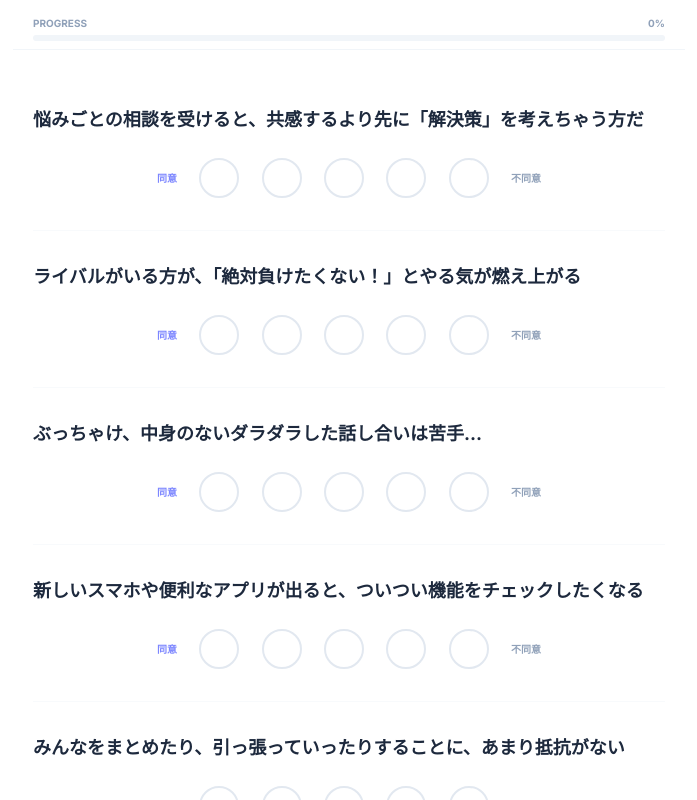
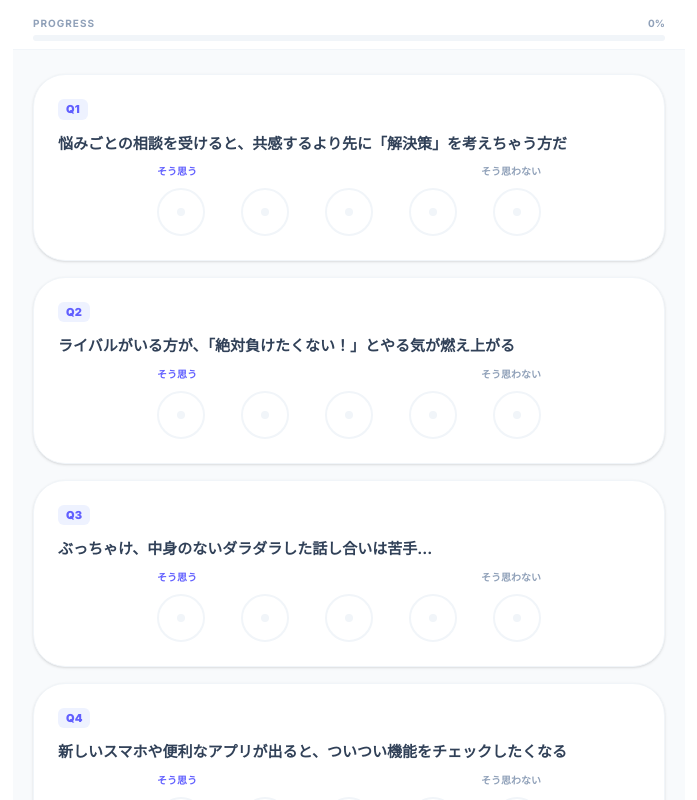
Before and after one commit to kiyoshikitamura/diagnosis_app_2, a Next.js app: page / in a window 1280 px wide. Both pictures are taken after a click on the button "診断をはじめる". Shown: the top 800 px of the page, without its empty margins (291-988 px from the left). Built offline with nearby package versions, Linux system fonts and the light colour scheme.

Commit message:
Add list page and update result page with complete types

```diff
--- a/app/page.tsx
+++ b/app/page.tsx
@@ -1,6 +1,6 @@
 'use client';
 
-import { useState, useMemo } from 'react';
+import { useState, useMemo, useEffect } from 'react';
 import { useRouter } from 'next/navigation';
 import questionsData from '../data/questions.json';
 
@@ -10,10 +10,10 @@ export default function HomePage() {
     const [answers, setAnswers] = useState<Record<number, number>>({});
     const [isSecondPhase, setIsSecondPhase] = useState(false);
     const [userAttribute, setUserAttribute] = useState<string | null>(null);
-    const [currentStep, setCurrentStep] = useState(0); // 0:共通, 1:属性別P1, 2:属性別P2, 3:属性別P3
+    const [currentStep, setCurrentStep] = useState(0);
     const [isAnalyzing, setIsAnalyzing] = useState(false);
 
-    // 共通10問から属性を判定
+    // 属性判定
     const determineAttribute = (allAnswers: Record<number, number>) => {
         const genderScore = ((allAnswers[1] || 3) + (allAnswers[2] || 3) + (allAnswers[3] || 3) + (allAnswers[4] || 3) + (allAnswers[5] || 3)) / 5;
         const classScore = ((allAnswers[6] || 3) + (allAnswers[7] || 3) + (allAnswers[8] || 3) + (allAnswers[9] || 3) + (allAnswers[10] || 3)) / 5;
@@ -29,7 +29,6 @@ export default function HomePage() {
         if (!isSecondPhase) {
             return questionsData.filter(q => q.groupId === "common").slice(0, 10);
         }
-        // 判定された属性に一致する30問を取得
         return questionsData.filter(q => q.groupId === userAttribute);
     }, [isSecondPhase, userAttribute]);
 
@@ -71,48 +70,80 @@ export default function HomePage() {
     if (!isStarted) {
         return (
             <div className="max-w-2xl mx-auto min-h-screen bg-white flex flex-col items-center justify-center px-6 text-center">
-                <h1 className="text-3xl font-black text-slate-800 mb-4">歴史の偉人が教える<br /><span className="text-indigo-600">あなたの「才能」鑑定</span></h1>
-                <div className="w-32 h-32 bg-indigo-50 rounded-[2.5rem] flex items-center justify-center mx-auto mb-8 text-5xl">🏛️</div>
-                <button onClick={() => setIsStarted(true)} className="w-full py-5 bg-indigo-600 text-white rounded-2xl font-bold text-lg shadow-xl">診断をはじめる</button>
+                <h1 className="text-3xl font-black text-slate-800 mb-4 leading-tight">歴史の偉人が教える<br /><span className="text-indigo-600">あなたの「才能」鑑定</span></h1>
+                <div className="w-32 h-32 bg-indigo-50 rounded-[2.5rem] flex items-center justify-center mx-auto mb-12 text-5xl">🏛️</div>
+                <button onClick={() => setIsStarted(true)} className="w-full py-5 bg-indigo-600 text-white rounded-2xl font-bold text-lg shadow-xl active:scale-95 transition-all">診断をはじめる</button>
             </div>
         );
     }
 
     return (
-        <div className="max-w-2xl mx-auto min-h-screen bg-white pb-20">
-            <div className="sticky top-0 bg-white/90 backdrop-blur pt-4 pb-2 px-5 border-b border-slate-100">
+        <div className="max-w-2xl mx-auto min-h-screen bg-slate-50 pb-20">
+            {/* 進行バー */}
+            <div className="sticky top-0 bg-white/90 backdrop-blur pt-4 pb-2 px-5 border-b border-slate-100 z-10">
                 <div className="flex justify-between text-[10px] text-slate-400 font-bold mb-1">
-                    <span>PROGRESS</span>
+                    <span className="tracking-widest">PROGRESS</span>
                     <span>{Math.round((Object.keys(answers).length / 40) * 100)}%</span>
                 </div>
                 <div className="w-full h-1.5 bg-slate-100 rounded-full overflow-hidden">
-                    <div className="h-full bg-indigo-500 transition-all duration-500" style={{ width: `${(Object.keys(answers).length / 40) * 100}%` }} />
+                    <div className="h-full bg-indigo-500 transition-all duration-700 ease-out" style={{ width: `${(Object.keys(answers).length / 40) * 100}%` }} />
                 </div>
             </div>
 
-            <div className="px-5 py-6">
-                {currentPageQuestions.map((q) => (
-                    <div key={q.id} className="py-8 border-b border-slate-50 last:border-0">
-                        <p className="text-lg font-bold text-slate-800 mb-6">{q.question}</p>
-                        <div className="flex justify-between items-center gap-2 max-w-sm mx-auto">
-                            <span className="text-[10px] font-bold text-indigo-400">同意</span>
+            <div className="px-5 py-6 space-y-4">
+                {currentPageQuestions.map((q, index) => {
+                    // 全体を通した設問番号の計算
+                    const qNumber = isSecondPhase ? (currentStep - 1) * 10 + (index + 1) + 10 : index + 1;
+
+                    return (
+                        <div key={q.id} className="bg-white rounded-[2rem] p-6 shadow-sm border border-slate-100">
+                            <div className="flex items-center gap-2 mb-3">
+                                <span className="text-[11px] font-black text-indigo-500 bg-indigo-50 px-2 py-0.5 rounded-md">Q{qNumber}</span>
+                            </div>
+
+                            {/* 設問テキスト：サイズを小さく調整 */}
+                            <p className="text-[15px] font-bold text-slate-700 leading-relaxed mb-8">
+                                {q.question}
+                            </p>
+
+                            {/* 回答エリア */}
+                            <div className="flex justify-between items-center gap-1 max-w-sm mx-auto relative">
+                                <span className="text-[10px] font-bold text-indigo-500 absolute -top-6 left-0">そう思う</span>
+                                <span className="text-[10px] font-bold text-slate-400 absolute -top-6 right-0">そう思わない</span>
+
                                 {[5, 4, 3, 2, 1].map((val) => (
                                     <button
                                         key={val}
                                         onClick={() => handleAnswer(q.id, val)}
-                                    className={`w-10 h-10 rounded-full border-2 transition-all ${answers[q.id] === val ? 'bg-indigo-600 border-indigo-600 scale-110 shadow-lg' : 'bg-white border-slate-200'}`}
-                                />
+                                        className={`relative w-12 h-12 rounded-full border-2 transition-all duration-300 flex items-center justify-center
+                      ${answers[q.id] === val
+                                                ? 'bg-indigo-600 border-indigo-600 shadow-lg shadow-indigo-200 scale-110'
+                                                : 'bg-white border-slate-100'
+                                            }`}
+                                    >
+                                        {/* 選択時の動的なインジケーター */}
+                                        <div className={`w-2 h-2 rounded-full transition-all duration-300 ${answers[q.id] === val ? 'bg-white scale-150' : 'bg-slate-100'}`} />
+
+                                        {/* 選択時にふわっと広がるアニメーション用の輪 */}
+                                        {answers[q.id] === val && (
+                                            <div className="absolute inset-0 rounded-full bg-indigo-500 animate-ping opacity-20" />
+                                        )}
+                                    </button>
                                 ))}
-                            <span className="text-[10px] font-bold text-slate-400">不同意</span>
                             </div>
                         </div>
-                ))}
+                    );
+                })}
+
                 <button
                     onClick={nextStep}
                     disabled={currentPageQuestions.some(q => !answers[q.id])}
-                    className={`w-full py-5 mt-10 rounded-2xl font-bold transition-all ${currentPageQuestions.every(q => answers[q.id]) ? 'bg-indigo-600 text-white shadow-lg' : 'bg-slate-100 text-slate-300'}`}
+                    className={`w-full py-5 mt-6 rounded-2xl font-bold transition-all active:scale-[0.98] ${currentPageQuestions.every(q => answers[q.id])
+                            ? 'bg-indigo-600 text-white shadow-xl shadow-indigo-100'
+                            : 'bg-slate-200 text-slate-400 cursor-not-allowed'
+                        }`}
                 >
-                    {isSecondPhase && currentStep === 3 ? '結果を解析する' : '次のステップへ'}
+                    {isSecondPhase && currentStep === 3 ? '結果を解析する' : '次の設問へ'}
                 </button>
             </div>
         </div>
```
Lines whose indentation alone changed are shown as unchanged.
